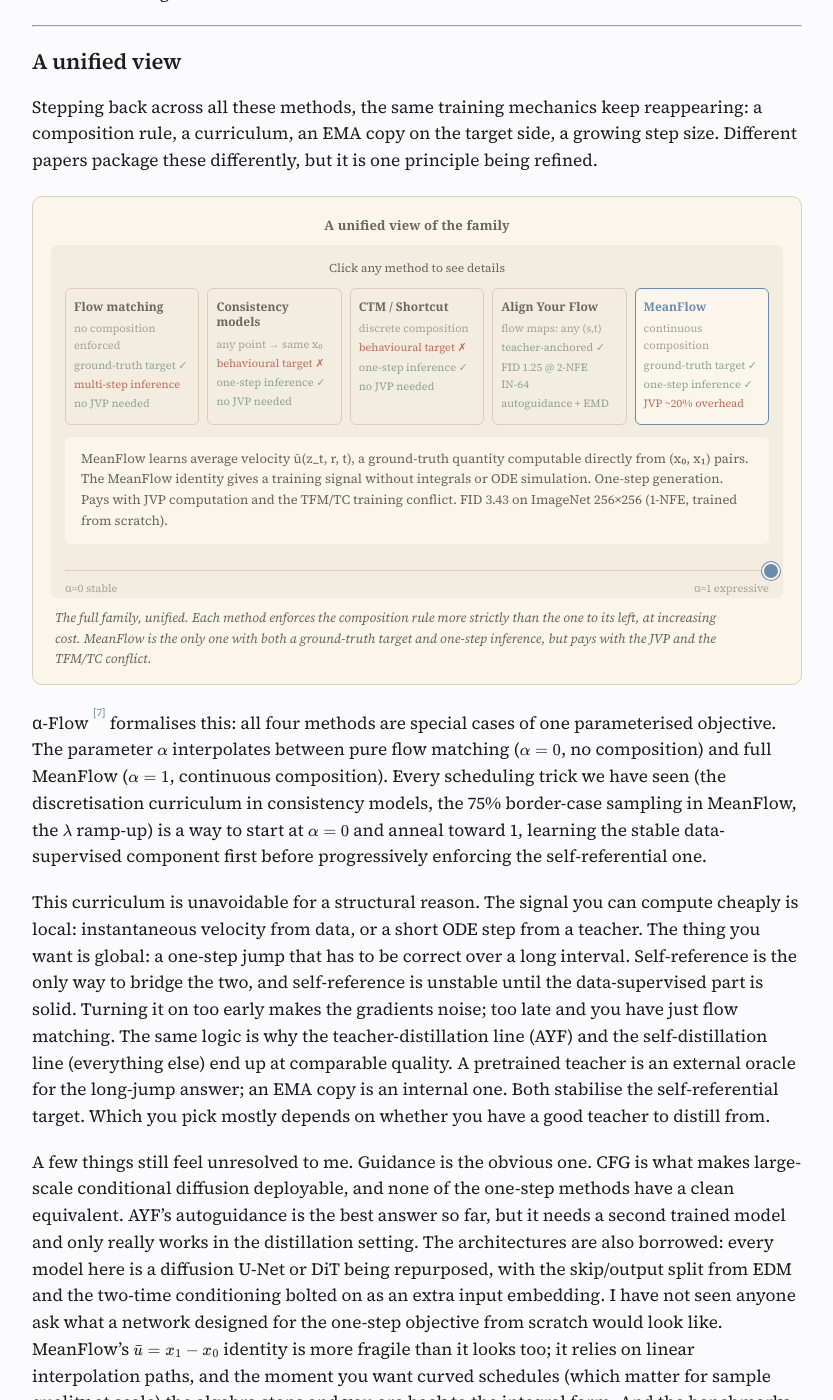
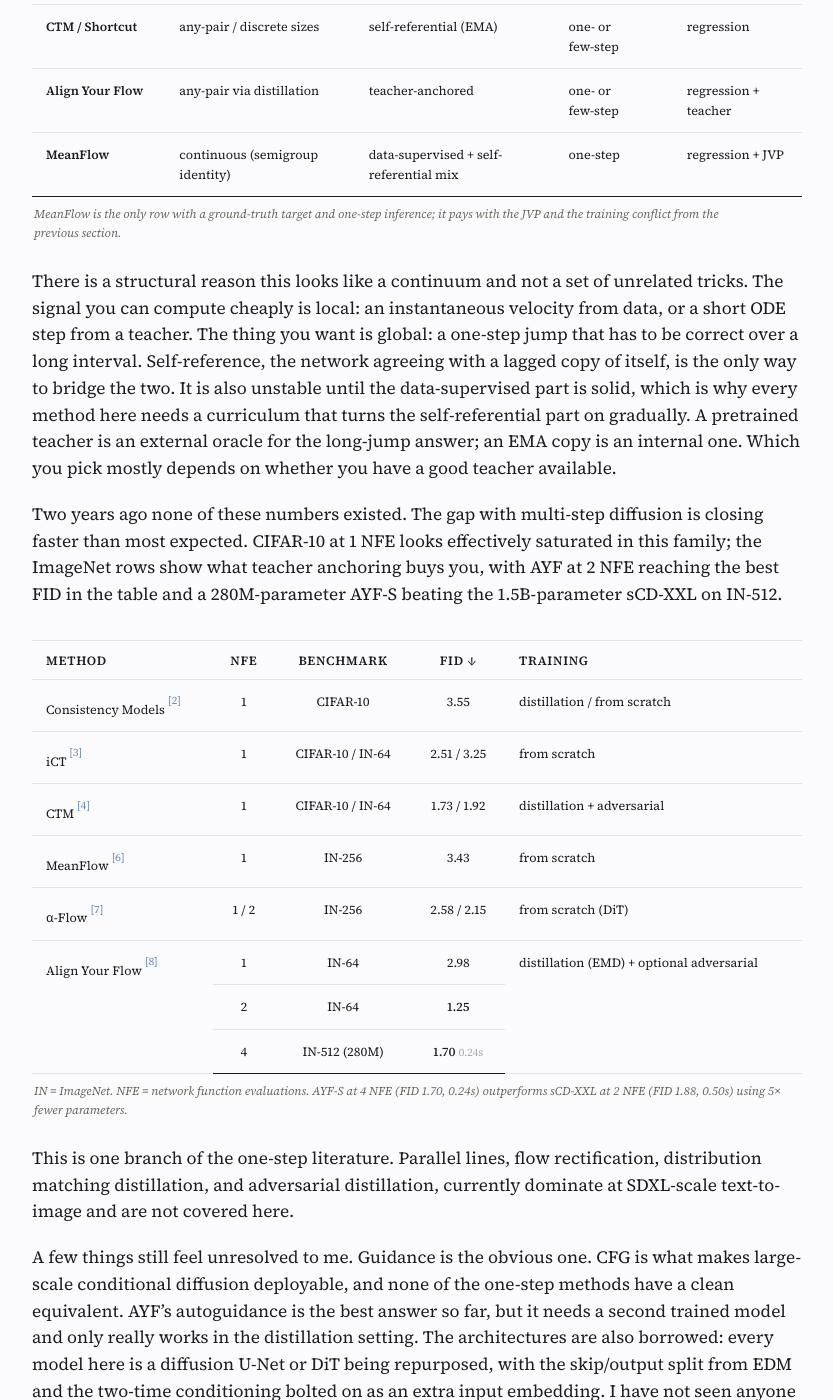
Before and after one commit to rabiulcste/rabiulcste.github.io, a Jekyll site: the page built from _posts/cs/2026-04-23-from-many-steps-to-one.md, in a window 1280 px wide and 1400 px high, scrolled down 19602 px. Shown: the whole window, without its empty margins (223-1056 px from the left). Built offline with Jekyll 4.4.1, drawn with Linux system fonts in a browser that asks for light colours; formulas are drawn with MathJax 3; comment, search, counter and statistics services are not loaded; some of the changed text lies outside the part shown.

Commit message:
Collapse the ending into one closing section
Demote the TFM/TC conflict to a subsection of MeanFlow where it belongs,
and merge the unified-view and results sections into a single "Where this
leaves us" closer. Tighten the synthesis prose, soften the unverified
specific claims (75%, JVP overhead, cosine similarity), and replace the
α-Flow-as-ultimate-unification framing with a more honest one-branch read.

Co-Authored-By: Claude Opus 4.7 (1M context) <noreply@anthropic.com>

```diff
--- a/_posts/cs/2026-04-23-from-many-steps-to-one.md
+++ b/_posts/cs/2026-04-23-from-many-steps-to-one.md
@@ -1476,151 +1476,95 @@ The term $d\bar{u}/dt$ is a total derivative: it measures how the network output
 <div class="eq">$$\frac{d\bar{u}}{dt} \;=\; \frac{\partial \bar{u}}{\partial z}\cdot v(z_t,\,t) \;+\; \frac{\partial \bar{u}}{\partial t}$$</div>
 <div class="eq-label">First term: Jacobian of $\bar{u}$ w.r.t. its input $z$, multiplied by the velocity vector (a JVP). Second term: explicit partial derivative w.r.t. $t$.</div>
 
-The first term is a Jacobian-vector product (JVP): the Jacobian of the network output with respect to its input $z$, dotted with the velocity vector $v(z_t, t)$. This is computed via forward-mode automatic differentiation, a single modified forward pass through the network. In PyTorch: `torch.func.jvp`. In JAX: `jax.jvp`. The overhead is roughly 20% compared to standard flow matching training, which is modest; far less than running a full second forward pass for a teacher network.
+The first term is a Jacobian-vector product (JVP): the Jacobian of the network output with respect to its input $z$, dotted with the velocity vector $v(z_t, t)$. This is computed via forward-mode automatic differentiation, a single modified forward pass through the network. In PyTorch: `torch.func.jvp`. In JAX: `jax.jvp`. The overhead in practice is a fraction of an extra forward pass, much less than running a full second forward pass for a teacher network.
 
 The full training loss applies stop-gradient to the entire target to avoid second-order gradients:
 
 <div class="eq">$$\mathcal{L}_\text{MF} \;=\; \mathbb{E}\,\bigl\lVert \bar{u}_\theta(z_t,\,r,\,t) \;-\; \operatorname{sg}\!\Bigl[v_\text{FM}(z_t,t) \;-\; (t-r)\cdot\tfrac{d\bar{u}_\theta}{dt}\Bigr] \bigr\rVert^2$$</div>
 <div class="eq-label">Stop-gradient prevents gradients from flowing through the target. $v_\text{FM}$ is the flow matching ground-truth velocity.</div>
 
----
-
-## The TFM/TC conflict
-
-α-Flow <sup class="cite"><a href="#ref-alphaflow2025">[7]</a></sup> takes apart the MeanFlow loss and shows why it is hard to train. An exact identity does not guarantee a stable optimisation: MeanFlow's loss splits into two components that fight each other in the early stages of training. The decomposition is called TFM/TC.
-
-### The 75% border case
-
-When $r = t$, the interval collapses to a single point, and the average velocity over a zero-length interval equals the instantaneous velocity. The MeanFlow identity reduces to $\bar{u} = v$, and the loss becomes exactly the standard flow matching loss. MeanFlow uses $r = t$ for 75% of training samples. Why spend three-quarters of training on the degenerate case that ignores the average velocity entirely?
+### Why this loss is hard to train
+
+α-Flow <sup class="cite"><a href="#ref-alphaflow2025">[7]</a></sup> takes apart the MeanFlow loss and shows that an exact identity does not guarantee a stable optimisation: the loss splits into two components that fight each other in the early stages of training. The decomposition is called TFM/TC.
+
+When $r = t$, the interval collapses to a single point and the average velocity over a zero-length interval equals the instantaneous velocity. The MeanFlow identity reduces to $\bar{u} = v$, and the loss becomes exactly the standard flow matching loss. MeanFlow uses $r = t$ for a large fraction of training samples (around three-quarters in the paper's main configuration). Why spend that much of training on the degenerate case that ignores the average velocity entirely?
 
 The decomposition is:
 
 <div class="eq">$$\mathcal{L}_\text{MF} \;=\; \mathcal{L}_\text{TFM} \;+\; \mathcal{L}_\text{TC}$$</div>
 <div class="eq-label">TFM = trajectory flow matching (data-supervised). TC = trajectory consistency (JVP-based).</div>
 
-**TFM** is the flow matching component. It pushes the network to correctly predict the instantaneous velocity field, supervised directly by data and stable to optimise. The 75% sampling ensures TFM dominates early training.
-
-**TC** is the consistency enforcement component. It uses the JVP to ensure predictions compose correctly across intervals. This is the part that gives MeanFlow its structure beyond plain flow matching. But TC depends on a JVP computed through the network, which is noisy at high noise levels.
-
-### Why TC is noisy at high $t$
-
-The TC gradient uses the JVP: the Jacobian of the network output with respect to input $z_t$, multiplied by the velocity vector. At high $t$ (near pure noise) the input carries almost no semantic signal. The network's weights at this early stage are unstructured. The Jacobian of an unstructured network with respect to its input is essentially random: large in magnitude, arbitrary in direction. Multiplying this random matrix by the velocity vector produces a JVP that points nowhere useful.
-
-The consequence: TC gradients at high $t$ early in training are large, random vectors. They actively conflict with TFM gradients. α-Flow <sup class="cite"><a href="#ref-alphaflow2025">[7]</a></sup> measured this directly: the cosine similarity between TFM and TC gradient vectors is strongly negative early in training. They are pulling the network in opposite directions.
-
-The fix is the **$\lambda$ curriculum**. The parameter $\lambda \in [0,1]$ interpolates between pure TFM ($\lambda=0$) and full MeanFlow ($\lambda=1$). Start training with $\lambda=0$, which is just flow matching, completely stable. As training progresses and the velocity field converges, the network starts genuinely learning the PF-ODE structure: the Jacobian at high $t$ begins to encode which direction the trajectory is heading, and the JVP becomes a reliable signal rather than noise. Then increase $\lambda$ to bring TC online. By the time TC is fully active, the network has enough PF-ODE structure that the JVP carries real signal.
-
-Same coarse-to-fine principle as the discretisation curriculum in consistency models, applied to a continuous parameter. Stabilise the data-supervised component first; turn on the self-referential one only after the velocity field has converged enough for the JVP to mean something.
+**TFM** is the flow matching component. It pushes the network to predict the instantaneous velocity field, supervised directly by data and stable to optimise. The large-fraction $r=t$ sampling ensures TFM dominates early training.
+
+**TC** is the consistency enforcement component. It uses the JVP to ensure predictions compose correctly across intervals. This is the part that gives MeanFlow its structure beyond plain flow matching, but it depends on a JVP through the network, which is noisy at high noise levels.
+
+Why? The TC gradient uses the JVP: the Jacobian of the network output with respect to input $z_t$, multiplied by the velocity vector. At high $t$ (near pure noise) the input carries almost no semantic signal. The network's weights at this early stage are unstructured, so the Jacobian of an unstructured network with respect to its input is essentially random: large in magnitude, arbitrary in direction. Multiplying this random matrix by the velocity vector produces a JVP that points nowhere useful.
+
+The consequence is that TC gradients at high $t$ are large, random vectors that actively conflict with TFM gradients. α-Flow documents this conflict and uses it to motivate a curriculum: a parameter $\lambda \in [0,1]$ interpolates between pure TFM ($\lambda=0$, just flow matching, completely stable) and full MeanFlow ($\lambda=1$). Training starts at $\lambda=0$ and increases as the velocity field converges, by which time the Jacobian at high $t$ begins to encode which direction the trajectory is heading, and the JVP carries real signal.
+
+Same coarse-to-fine principle as the discretisation curriculum in consistency models, applied to a continuous parameter: stabilise the data-supervised component first; turn on the self-referential one only after the velocity field has converged enough for the JVP to mean something.
 
 ---
 
-## A unified view
-
-Stepping back across all these methods, the same training mechanics keep reappearing: a composition rule, a curriculum, an EMA copy on the target side, a growing step size. Different papers package these differently, but it is one principle being refined.
-
-<figure class="fig-card">
-<div class="fig-card-title">A unified view of the family</div>
-<div class="fig-card-inner">
-<p style="font-size:12px;color:var(--fig-ink-soft);margin:0 0 10px;text-align:center;">Click any method to see details</p>
-<div style="display:grid;grid-template-columns:repeat(5,1fr);gap:8px;margin-bottom:12px;" id="unifiedGrid"></div>
-<div id="unifiedDetail" style="background:var(--fig-paper);border-radius:6px;padding:12px 16px;font-size:13px;color:var(--fig-ink-soft);line-height:1.6;min-height:60px;"></div>
-<div style="margin-top:12px;position:relative;height:28px;">
-  <div style="position:absolute;left:0;right:0;top:14px;height:1px;background:var(--fig-frame);"></div>
-  <div id="alphaThumb" style="position:absolute;top:6px;width:14px;height:14px;border-radius:50%;background:var(--fig-blue);border:2px solid var(--fig-paper);box-shadow:0 0 0 1px var(--fig-blue);transition:left 0.4s;pointer-events:none;"></div>
-  <div style="position:absolute;left:0;top:24px;font-size:11px;color:var(--fig-ink-mute);">α=0  stable</div>
-  <div style="position:absolute;right:0;top:24px;font-size:11px;color:var(--fig-ink-mute);text-align:right;">α=1  expressive</div>
+## Where this leaves us
+
+Stepping back, the methods sit on a continuum from cheap-and-local training signals to expensive-and-global ones.
+
+<div class="post-table-wrap">
+<table class="post-table">
+<thead>
+<tr>
+  <th>Method</th>
+  <th>Composition</th>
+  <th>Training target</th>
+  <th>Inference</th>
+  <th>Per-step cost</th>
+</tr>
+</thead>
+<tbody>
+<tr>
+  <td class="label">Flow matching</td>
+  <td class="muted">none</td>
+  <td>data-supervised</td>
+  <td class="muted">multi-step</td>
+  <td>regression</td>
+</tr>
+<tr>
+  <td class="label">Consistency models</td>
+  <td>jump to $x_0$</td>
+  <td class="muted">self-referential (EMA)</td>
+  <td>one-step</td>
+  <td>regression</td>
+</tr>
+<tr>
+  <td class="label">CTM / Shortcut</td>
+  <td>any-pair / discrete sizes</td>
+  <td class="muted">self-referential (EMA)</td>
+  <td>one- or few-step</td>
+  <td>regression</td>
+</tr>
+<tr>
+  <td class="label">Align Your Flow</td>
+  <td>any-pair via distillation</td>
+  <td>teacher-anchored</td>
+  <td>one- or few-step</td>
+  <td>regression + teacher</td>
+</tr>
+<tr>
+  <td class="label">MeanFlow</td>
+  <td>continuous (semigroup identity)</td>
+  <td>data-supervised + self-referential mix</td>
+  <td>one-step</td>
+  <td>regression + JVP</td>
+</tr>
+</tbody>
+</table>
+<p class="post-table-note">MeanFlow is the only row with a ground-truth target and one-step inference; it pays with the JVP and the training conflict from the previous section.</p>
 </div>
-</div>
-<figcaption>The full family, unified. Each method enforces the composition rule more strictly than the one to its left, at increasing cost. MeanFlow is the only one with both a ground-truth target and one-step inference, but pays with the JVP and the TFM/TC conflict.</figcaption>
-</figure>
-
-<script>
-(function(){
-const css = name => getComputedStyle(document.documentElement).getPropertyValue(name).trim();
-// semantic key: '+' = good (sage), '-' = cost (rose), '.' = neutral (mute)
-const C = { '+': '--fig-sage', '-': '--fig-rose', '.': '--fig-ink-mute' };
-const methods=[
-  {name:'Flow matching',alpha:0,
-   props:['no composition enforced','ground-truth target ✓','multi-step inference','no JVP needed'],
-   propKey:['.','+','-','+'],
-   detail:'The foundation. Defines straight-line paths between noise and data, trains on instantaneous velocity v = x₀ − x₁. Clean supervised learning with a fixed ground-truth target. Slow at inference because integration is required to follow the curved marginal path.',
-   accent:false},
-  {name:'Consistency models',alpha:0.25,
-   props:['any point → same x₀','behavioural target ✗','one-step inference ✓','no JVP needed'],
-   propKey:['.','-','+','+'],
-   detail:'The jump-to-endpoint idea. Learns f(z_t, t) = x₀ using self-distillation: the network trains to agree with its own EMA copy at adjacent trajectory points. One-step generation, but no ground truth exists for the consistency function; training is chasing a moving target.',
-   accent:false},
-  {name:'CTM / Shortcut',alpha:0.6,
-   props:['discrete composition','behavioural target ✗','one-step inference ✓','no JVP needed'],
-   propKey:['.','-','+','+'],
-   detail:'The any-to-any generalisation. CTM learns G(x_t, t, s) for any pair of times. Shortcut models add step-size conditioning d and bootstrap: two half-steps teach one full step. More flexible than consistency models, same self-referential training structure; no JVP needed.',
-   accent:false},
-  {name:'Align Your Flow',alpha:0.8,
-   props:['flow maps: any (s,t)','teacher-anchored ✓','FID 1.25 @ 2-NFE IN-64','autoguidance + EMD'],
-   propKey:['.','+','+','+'],
-   detail:'AYF scales the flow-map idea (f_θ(x_t,t,s)=x_s) to large pretrained models via distillation. Proves consistency models degrade with more steps; flow maps do not. Two objectives: EMD (Eulerian, sharp images) and LMD (Lagrangian, stable but blurry). Replaces CFG with autoguidance from a weaker checkpoint. AYF-S (280M params) reaches FID 1.70 on IN-512 at 4 NFE in 0.24s, beating sCD-XXL (1.5B params, 2 NFE, FID 1.88, 0.50s) at 5x fewer parameters and 2x faster.',
-   accent:false},
-  {name:'MeanFlow',alpha:1,
-   props:['continuous composition','ground-truth target ✓','one-step inference ✓','JVP ~20% overhead'],
-   propKey:['.','+','+','-'],
-   detail:'MeanFlow learns average velocity ū(z_t, r, t), a ground-truth quantity computable directly from (x₀, x₁) pairs. The MeanFlow identity gives a training signal without integrals or ODE simulation. One-step generation. Pays with JVP computation and the TFM/TC training conflict. FID 3.43 on ImageNet 256×256 (1-NFE, trained from scratch).',
-   accent:true},
-];
-let active=4;
-const grid=document.getElementById('unifiedGrid');
-const detail=document.getElementById('unifiedDetail');
-const thumb=document.getElementById('alphaThumb');
-
-function render(){
-  const blue = css('--fig-blue');
-  const ink  = css('--fig-ink');
-  const inkS = css('--fig-ink-soft');
-  const inkM = css('--fig-ink-mute');
-  const frame= css('--fig-frame');
-  const paper= css('--fig-paper');
-  const panel= css('--fig-panel');
-  grid.innerHTML='';
-  methods.forEach((m,i)=>{
-    const card=document.createElement('div');
-    const isSel=i===active;
-    const borderCol = isSel ? (m.accent ? blue : inkS) : frame;
-    const borderW   = isSel ? '1.5px' : '1px';
-    const bgCol     = isSel ? paper : panel;
-    const titleCol  = isSel ? (m.accent ? blue : ink) : inkS;
-    card.style.cssText='border-radius:6px;padding:10px 8px;cursor:pointer;transition:all .15s;'+
-      'border:'+borderW+' solid '+borderCol+';background:'+bgCol+';';
-    card.innerHTML='<div style="font-size:12px;font-weight:600;color:'+titleCol+';margin-bottom:6px;line-height:1.3;font-family:\'Iowan Old Style\',Charter,Georgia,serif;">'+m.name+'</div>'+
-      m.props.map((p,j)=>'<div style="font-size:11px;color:'+css(C[m.propKey[j]])+';margin-bottom:2px;">'+p+'</div>').join('');
-    card.onclick=()=>{active=i;render();};
-    grid.appendChild(card);
-  });
-  const m=methods[active];
-  detail.textContent=m.detail;
-  detail.style.background=paper;
-  detail.style.color=inkS;
-  const pct=(m.alpha/1)*100;
-  thumb.style.left='calc('+pct+'% - 7px)';
-  thumb.style.background=m.accent?blue:inkS;
-  thumb.style.boxShadow='0 0 0 1px '+(m.accent?blue:inkS);
-}
-render();
-window.matchMedia('(prefers-color-scheme:dark)').addEventListener('change',render);
-})();
-</script>
-
-α-Flow <sup class="cite"><a href="#ref-alphaflow2025">[7]</a></sup> formalises this: all four methods are special cases of one parameterised objective. The parameter $\alpha$ interpolates between pure flow matching ($\alpha=0$, no composition) and full MeanFlow ($\alpha=1$, continuous composition). Every scheduling trick we have seen (the discretisation curriculum in consistency models, the 75% border-case sampling in MeanFlow, the $\lambda$ ramp-up) is a way to start at $\alpha=0$ and anneal toward 1, learning the stable data-supervised component first before progressively enforcing the self-referential one.
-
-This curriculum is unavoidable for a structural reason. The signal you can compute cheaply is local: instantaneous velocity from data, or a short ODE step from a teacher. The thing you want is global: a one-step jump that has to be correct over a long interval. Self-reference is the only way to bridge the two, and self-reference is unstable until the data-supervised part is solid. Turning it on too early makes the gradients noise; too late and you have just flow matching. The same logic is why the teacher-distillation line (AYF) and the self-distillation line (everything else) end up at comparable quality. A pretrained teacher is an external oracle for the long-jump answer; an EMA copy is an internal one. Both stabilise the self-referential target. Which you pick mostly depends on whether you have a good teacher to distill from.
-
-A few things still feel unresolved to me. Guidance is the obvious one. CFG is what makes large-scale conditional diffusion deployable, and none of the one-step methods have a clean equivalent. AYF's autoguidance is the best answer so far, but it needs a second trained model and only really works in the distillation setting. The architectures are also borrowed: every model here is a diffusion U-Net or DiT being repurposed, with the skip/output split from EDM and the two-time conditioning bolted on as an extra input embedding. I have not seen anyone ask what a network designed for the one-step objective from scratch would look like. MeanFlow's $\bar u = x_1 - x_0$ identity is more fragile than it looks too; it relies on linear interpolation paths, and the moment you want curved schedules (which matter for sample quality at scale) the algebra stops and you are back to the integral form. And the benchmarks here are all ImageNet at 64, 256, and 512. A real one-step video model does not exist yet.
-
-My guess is the next jump is either an architecture redesign that bakes in the boundary and composition constraints, or a clean way to do guidance at one step. The compositional principle feels right. What is missing is the engineering around it.
-
----
-
-## Results and current state
-
-Two years ago none of these numbers existed. The gap with multi-step diffusion is closing faster than most expected.
+
+There is a structural reason this looks like a continuum and not a set of unrelated tricks. The signal you can compute cheaply is local: an instantaneous velocity from data, or a short ODE step from a teacher. The thing you want is global: a one-step jump that has to be correct over a long interval. Self-reference, the network agreeing with a lagged copy of itself, is the only way to bridge the two. It is also unstable until the data-supervised part is solid, which is why every method here needs a curriculum that turns the self-referential part on gradually. A pretrained teacher is an external oracle for the long-jump answer; an EMA copy is an internal one. Which you pick mostly depends on whether you have a good teacher available.
+
+Two years ago none of these numbers existed. The gap with multi-step diffusion is closing faster than most expected. CIFAR-10 at 1 NFE looks effectively saturated in this family; the ImageNet rows show what teacher anchoring buys you, with AYF at 2 NFE reaching the best FID in the table and a 280M-parameter AYF-S beating the 1.5B-parameter sCD-XXL on IN-512.
 
 <div class="post-table-wrap">
 <table class="post-table">
@@ -1690,6 +1634,12 @@ Two years ago none of these numbers existed. The gap with multi-step diffusion i
 </table>
 <p class="post-table-note">IN = ImageNet. NFE = network function evaluations. AYF-S at 4 NFE (FID 1.70, 0.24s) outperforms sCD-XXL at 2 NFE (FID 1.88, 0.50s) using 5× fewer parameters.</p>
 </div>
+
+This is one branch of the one-step literature. Parallel lines, flow rectification, distribution matching distillation, and adversarial distillation, currently dominate at SDXL-scale text-to-image and are not covered here.
+
+A few things still feel unresolved to me. Guidance is the obvious one. CFG is what makes large-scale conditional diffusion deployable, and none of the one-step methods have a clean equivalent. AYF's autoguidance is the best answer so far, but it needs a second trained model and only really works in the distillation setting. The architectures are also borrowed: every model here is a diffusion U-Net or DiT being repurposed, with the skip/output split from EDM and the two-time conditioning bolted on as an extra input embedding. I have not seen anyone ask what a network designed for the one-step objective from scratch would look like. MeanFlow's $\bar u = x_1 - x_0$ identity is more fragile than it looks too; it relies on linear interpolation paths, and the moment you want curved schedules (which matter for sample quality at scale) the algebra stops and you are back to the integral form. And the benchmarks here are all ImageNet at 64, 256, and 512. A real one-step video model does not exist yet.
+
+My guess is the next jump is either an architecture redesign that bakes in the boundary and composition constraints, or a clean way to do guidance at one step. The compositional principle feels right. What is missing is the engineering around it.
 
 What I find most satisfying about this whole family is that the composition rule is the single unifying principle, even though it can look like a different trick in each paper. Every method is a different answer to the same question: how do you enforce that a long jump equals composed shorter jumps, while keeping training tractable? Consistency models do it globally via self-distillation. CTM generalises to any pair of times. Shortcut models go discrete and condition on step size. Align Your Flow imports an external teacher and shows the ideas transfer cleanly to distillation at scale. MeanFlow goes continuous via an exact calculus identity, with no teacher at all. Once you see that, the curricula, the EMA copies, the JVP, and the 75% border-case sampling stop looking like separate tricks.
 
```
